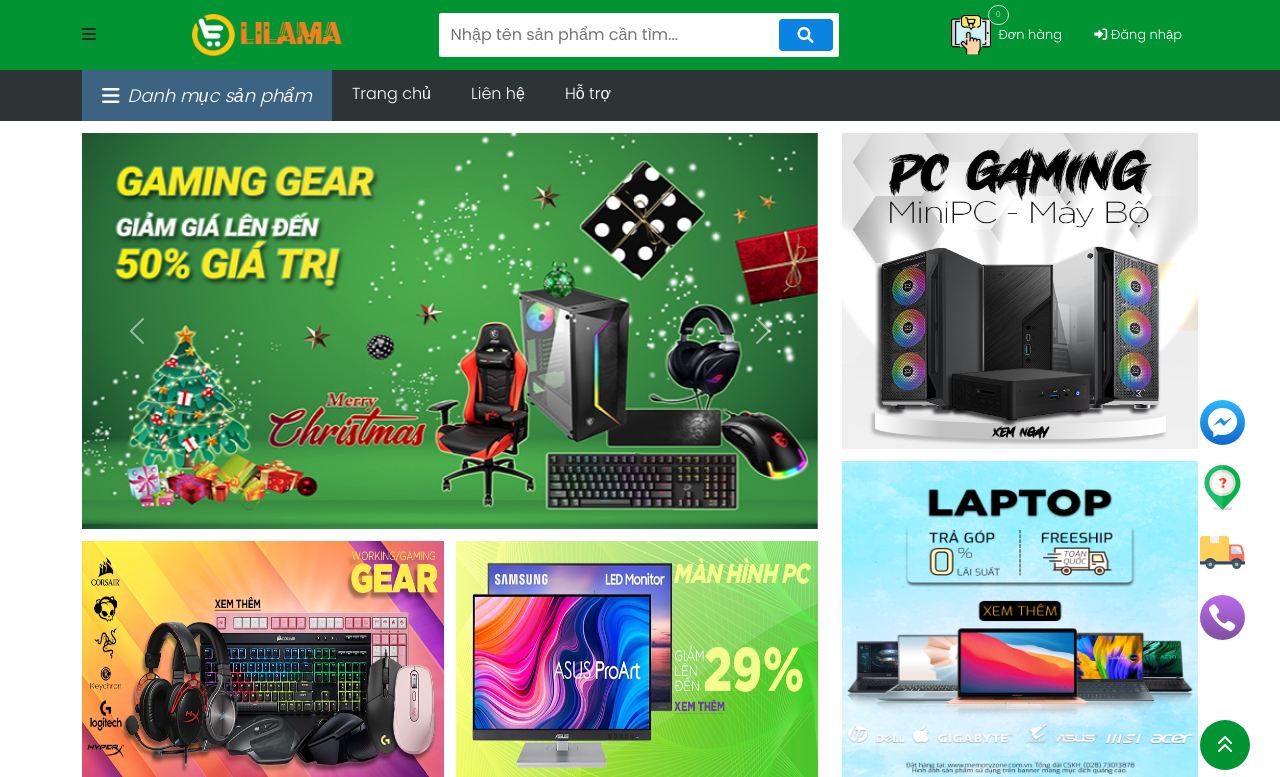
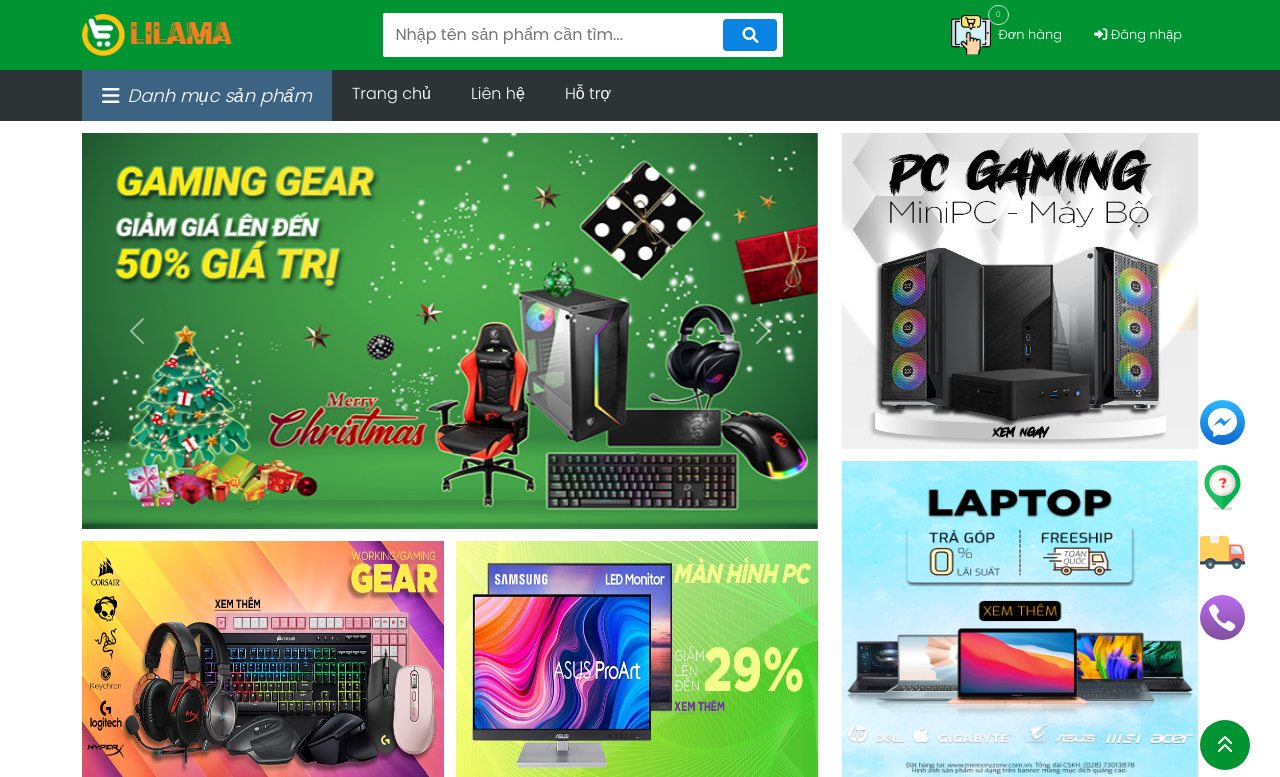
Before and after one commit to odas01/CT275, a PHP site: page / in a window 1280 px wide. Shown: the top 777 px of the page. Run offline with PHP 8.4, Linux system fonts and the light colour scheme.

Commit message:
done home

```diff
--- a/asset/css/responsive.css
+++ b/asset/css/responsive.css
@@ -288,6 +288,7 @@
     }
 
     .nav-menu {
+        display: block;
         position: absolute;
         left: 13px;
         top: 6px;
--- a/asset/css/style.css
+++ b/asset/css/style.css
@@ -45,6 +45,10 @@
     right: 0;
     left: 0;
     z-index: 999;
+}
+
+.nav-menu{
+display: none;
 }
 
 .nav-logo {
```
